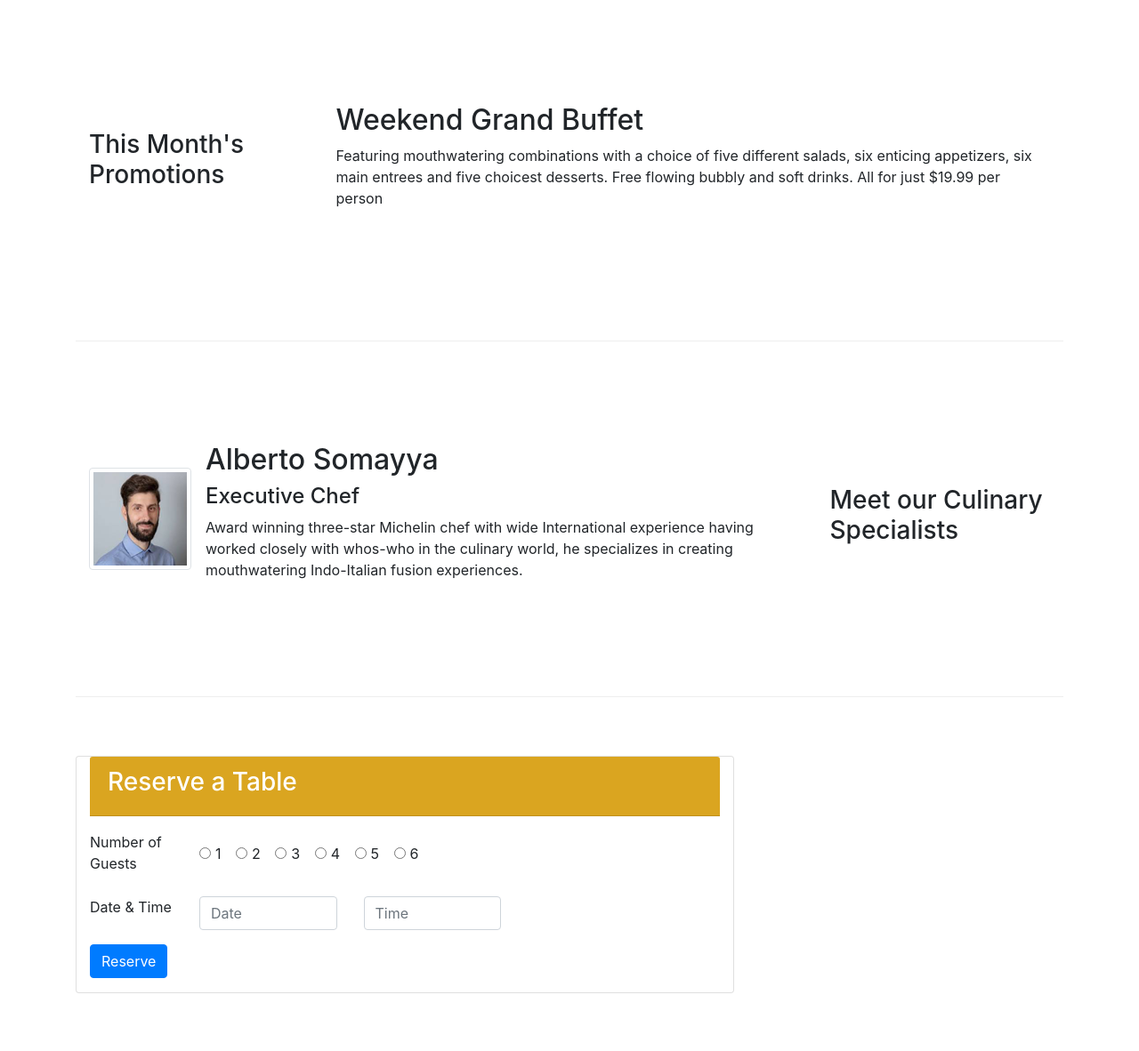
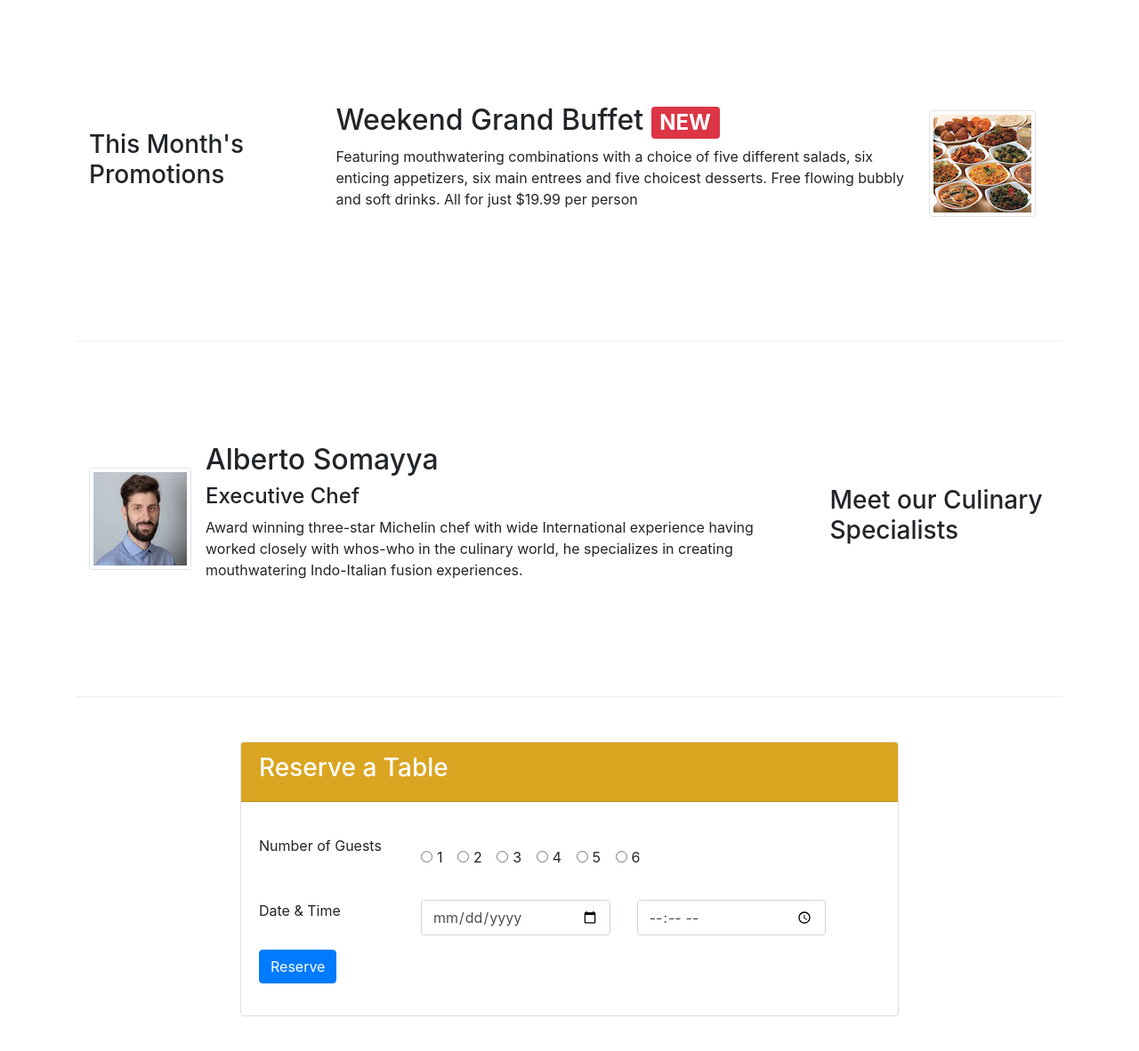
Before and after one commit to jkennedy07/conFusion, a website: page index.html in a window 1280 px wide. Shown: the part 750-1932 px from the top of the page at 89% size. Drawn offline with nearby package versions, Linux system fonts and the light colour scheme.

Commit message:
assignment 02 complete

```diff
--- a/css/styles.css
+++ b/css/styles.css
@@ -42,6 +42,10 @@ body {
    background-color: #512da8;
 }
 
+.card {
+   padding:0px;
+}
+
 .card-header {
    background:goldenrod;
    color:#fff;
--- a/index.html
+++ b/index.html
@@ -39,8 +39,13 @@
                     <h1>Ristorante con Fusion</h1>
                     <p>We take inspiration from the World's best cuisines, and create a unique fusion experience. Our lipsmacking creations will tickle your culinary senses!</p>
                 </div>
-                <div class="col-12 col-sm align-self-center">
-                    <img src="img/logo.png" class="img-fluid">
+                <div class="row col-12 col-sm-6">
+                    <div class="col-12 col-sm-6 align-self-center">
+                        <img src="img/logo.png" class="img-fluid">
+                    </div>
+                    <div class="col-12 col-sm-6 align-self-center">
+                        <a role="button" class="btn-sm btn-warning btn-block text-center" href="#reservation-form">Reserve Table</a>
+                    </div>
                 </div>
             </div>
         </div>
@@ -71,8 +76,15 @@
                 <h3>This Month's Promotions</h3>
             </div>
             <div class="col col-sm col-md">
-                <h2>Weekend Grand Buffet</h2>
-                <p class="d-none d-sm-block">Featuring mouthwatering combinations with a choice of five different salads, six enticing appetizers, six main entrees and five choicest desserts. Free flowing bubbly and soft drinks. All for just $19.99 per person </p>
+                <div class="media">
+                    <div class="media-body">
+                        <h2>Weekend Grand Buffet
+                            <span class="badge badge-danger"> NEW</span>
+                        </h2>
+                        <p class="d-none d-sm-block">Featuring mouthwatering combinations with a choice of five different salads, six enticing appetizers, six main entrees and five choicest desserts. Free flowing bubbly and soft drinks. All for just $19.99 per person </p>
+                    </div>
+                    <img class="d-flex mr-3 img-thumbnail align-self-center" src="img/buffet.png" alt="fusion buffet">
+                </div>
             </div>
         </div>
 
@@ -92,15 +104,15 @@
             </div>
         </div>
 
-        <div class="row row-content align-items-center">
-            <div class="card col-12 col-sm-8">
+        <div class="row row-content align-items-center justify-content-center">
+            <div class="card col-12 col-sm-8" id="reservation-form">
                 <div class="card-header col-12">
                     <h3>Reserve a Table</h3>
                 </div>
-                <div class="">
+                <div class="card-body col-12">
                     <form>
                         <div class="form-group row">
-                            <label for="firstname" class="col-md-2 col-form-label">Number of Guests</label>
+                            <label class="col-12 col-sm-4 col-md-3 col-form-label">Number of Guests</label>
                             <div class="col-12 col-sm-8" id="radio-buttons">
                                 <div class="form-check form-check-inline">
                                     <input class="form-check-input" type="radio" name="inlineRadioOptions" id="inlineRadio1" value="option1">
@@ -130,12 +142,12 @@
                         </div>
 
                         <div class="form-group row">
-                            <label for="telnum" class="col-12 col-sm-2">Date & Time</label>
-                            <div class="col-md-3 col-xs-12">
-                                <input type="tel" class="form-control" id="areacode" name="areacode" placeholder="Date">
+                            <label class="col-sm-12 col-md-3">Date & Time</label>
+                            <div class="col-sm-12 col-md-4">
+                                <input type="date" class="form-control" id="date" name="date" placeholder="Date">
                             </div>
-                            <div class="col-md-3 col-xs-12">
-                                <input type="tel" class="form-control" id="telnum" name="telnum" placeholder="Time">
+                            <div class="col-sm-12 col-md-4">
+                                <input type="time" class="form-control" id="time" name="time" placeholder="Time">
                             </div>
                         </div>
 
```
